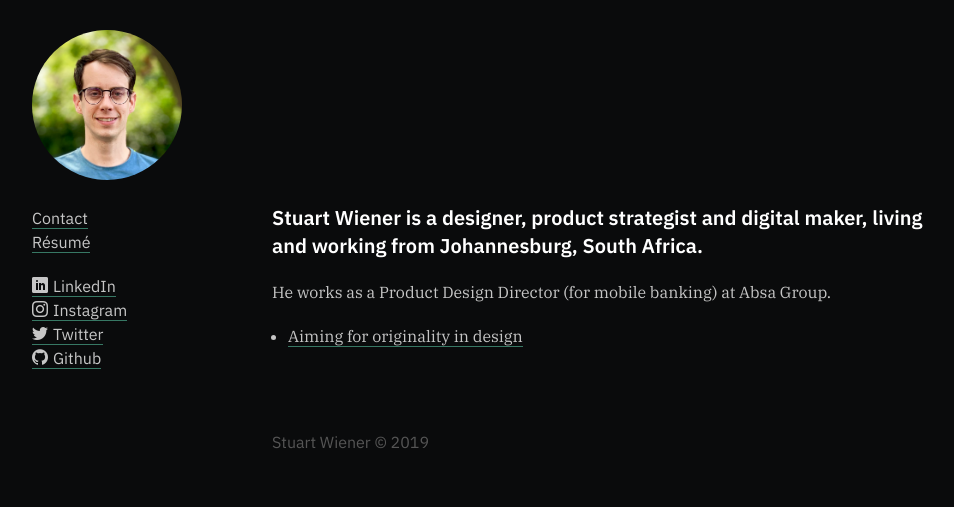
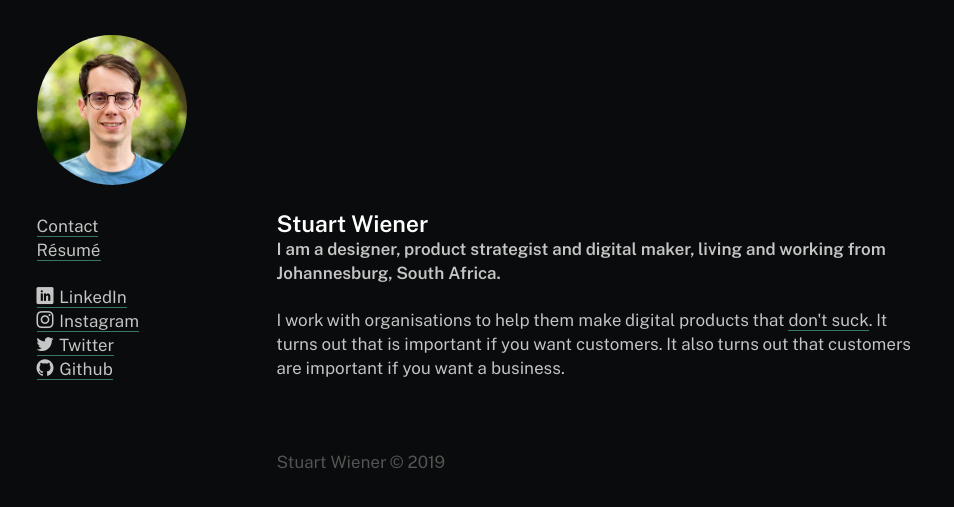
Before and after one commit to stuartwiener/stuartwiener.github.io, a Jekyll site: the page built from index.html, in a window 1280 px wide. Shown: the top 507 px of the page, without its empty margins (158-1112 px from the left). Built offline with Jekyll 4.4.1, drawn with Linux system fonts in a browser that asks for light colours; some web fonts are replaced.

Commit message:
font update and content

```diff
--- a/_layouts/default.html
+++ b/_layouts/default.html
@@ -9,12 +9,9 @@
     <title>{% if page.title %}{{ page.title | escape }}{% else %}{{ site.title | escape }}{% endif %}</title>
     <meta name="description" content="{% if page.excerpt %}{{ page.excerpt | strip_html | strip_newlines | truncate: 160 }}{% else %}{{ site.description }}{% endif %}">
 
-    <link href="https://fonts.googleapis.com/css?family=IBM+Plex+Sans:400,600" rel="stylesheet">
-    <link href="https://fonts.googleapis.com/css?family=IBM+Plex+Serif:400,400i,600" rel="stylesheet">
-
     <link rel="stylesheet" href="{{ "/css/main.css" | prepend: site.baseurl }}">
     <link rel="canonical" href="{{ page.url | replace:'index.html','' | prepend: site.baseurl | prepend: site.url }}">
-    <link rel="alternate" type="application/rss+xml" title="{{ site.title }}" href="{{ "/feed.xml" | prepend: site.baseurl | prepend: site.url }}">
+    <!-- <link rel="alternate" type="application/rss+xml" title="{{ site.title }}" href="{{ "/feed.xml" | prepend: site.baseurl | prepend: site.url }}"> -->
   </head>
 
   <body>
--- a/css/main.scss
+++ b/css/main.scss
@@ -12,6 +12,31 @@
     url('../fonts/icomoon.woff?hvhsf5') format('woff'),
     url('../fonts/icomoon.svg?hvhsf5#icomoon') format('svg');
   font-weight: normal;
+  font-style: normal;
+}
+
+@font-face {
+  font-family: 'Public Sans';
+  src:  url('../fonts/PublicSans-Regular.woff2') format('woff2'),
+        url('../fonts/PublicSans-Regular.woff') format('woff'),
+        url('../fonts/PublicSans-Regular.ttf') format('truetype');
+  font-weight: normal;
+  font-style: normal;
+}
+@font-face {
+  font-family: 'Public Sans';
+  src:  url('../fonts/PublicSans-Italic.woff2') format('woff2'),
+        url('../fonts/PublicSans-Italic.woff') format('woff'),
+        url('../fonts/PublicSans-Italic.ttf') format('truetype');
+  font-weight: normal;
+  font-style: italic;
+}
+@font-face {
+  font-family: 'Public Sans';
+  src:  url('../fonts/PublicSans-SemiBold.woff2') format('woff2'),
+        url('../fonts/PublicSans-SemiBold.woff') format('woff'),
+        url('../fonts/PublicSans-SemiBold.ttf') format('truetype');
+  font-weight: 600;
   font-style: normal;
 }
 
@@ -47,17 +72,17 @@
 }
 
 // Our variables
-$text-font-family:      'IBM Plex Serif', serif;
-$text-font-size:        16px;
+$text-font-family:      'Public Sans', serif;
+$text-font-size:        17px;
 $text-font-weight:      400;
 $text-line-height:      24px;
 
-$display-font-family:   'IBM Plex Sans', sans-serif;
-$display-font-size:     20px;
+$display-font-family:   'Public Sans', sans-serif;
+$display-font-size:     23px;
 $display-font-weight:   600;
 $display-line-height:   28px;
 
-$spacing-unit:          20px;
+$spacing-unit:          23px;
 
 $display-color:         #FFFFFF;
 $text-color:            #C6C6C6;
--- a/index.html
+++ b/index.html
@@ -3,10 +3,8 @@ layout: default
 published: true
 ---
 
-<h1>Stuart Wiener is a designer, product strategist and digital maker, living and working from Johannesburg, South Africa.</h1>
+<h1>Stuart Wiener</h1>
 
-<p>He works as a Product Design Director (for mobile banking) at Absa Group.</p>
+<h2>I am a designer, product strategist and digital maker, living and working from Johannesburg, South Africa. </h2>
 
-<ul>
-    <li><a href="https://uxdesign.cc/aiming-for-originality-in-design-db95f164e5b3">Aiming for originality in design</a></li>
-</ul>
+<p>I work with organisations to help them make digital products that <a href="https://uxdesign.cc/aiming-for-originality-in-design-db95f164e5b3">don't suck</a>. It turns out that is important if you want customers. It also turns out that customers are important if you want a business. </p>
```
Also changed, not shown: fonts/PublicSans-Italic.ttf (added), fonts/PublicSans-Italic.woff (added), fonts/PublicSans-Italic.woff2 (added), fonts/PublicSans-Regular.ttf (added), fonts/PublicSans-Regular.woff (added), fonts/PublicSans-Regular.woff2 (added), fonts/PublicSans-SemiBold.ttf (added), fonts/PublicSans-SemiBold.woff (added), fonts/PublicSans-SemiBold.woff2 (added), 1 other file.
